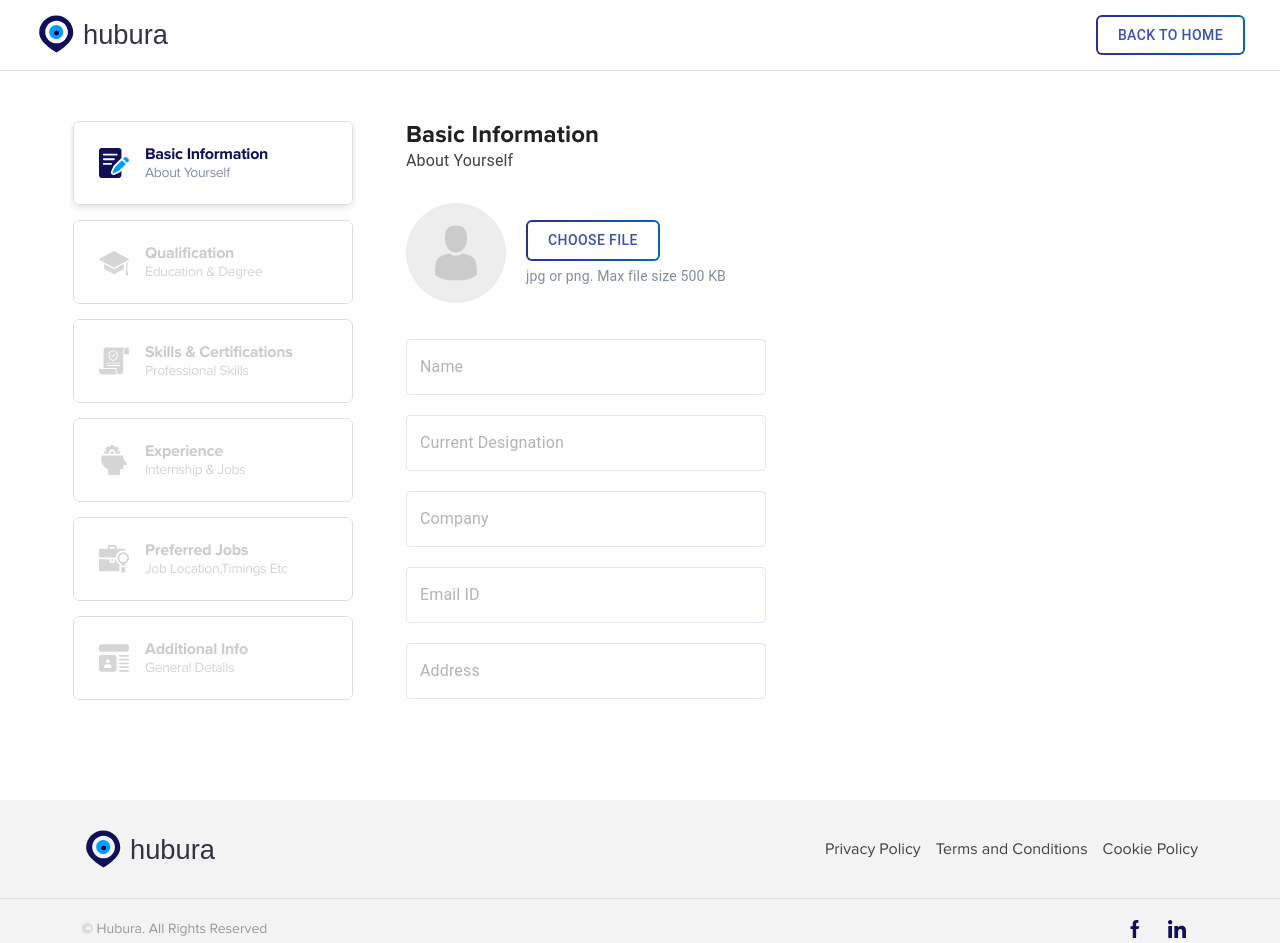
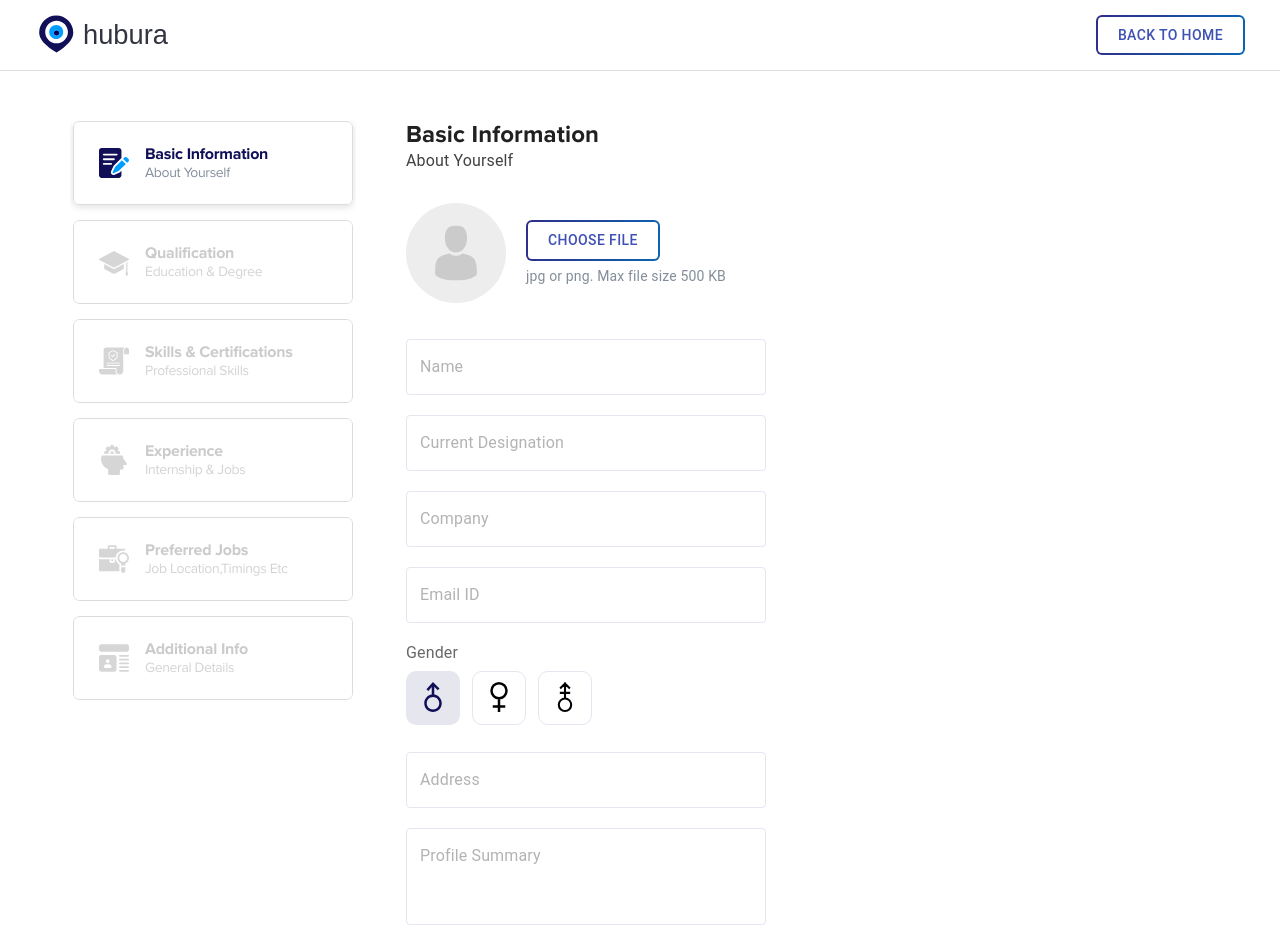
Before and after one commit to mohitgondaliya98/react-mobx-demo, a React (Create React App) app: page /add-profile in a window 1280 px wide. Shown: the top 943 px of the page. Built offline with nearby package versions, Linux system fonts and the light colour scheme.

Commit message:
added gender radio

```diff
--- a/src/assets/styles/style.css
+++ b/src/assets/styles/style.css
@@ -125,12 +125,8 @@ input[type=number]::-webkit-outer-spin-button {
 
 
 /* radio-group */
+.radio-group{ margin-bottom: 20px; }
 .radio-group label{ font-size: 16px; line-height: 20px; color: #686868; display: block; margin-bottom: 8px; }
-
-
-
-
-
 
 
 
@@ -315,7 +311,15 @@ p.colored-info{ margin: 20px 0 70px; text-align: center; padding: 30px 35px; fon
 
 .add-profile-stepper-wrapper .MuiBox-root .add-profile-tab-content .choose-profile-pic div > span{ display: block; font-size: 14px; line-height: 19px; color: #838e9b; margin-top: 6px; }
 
-.add-profile-stepper-wrapper .MuiBox-root .add-profile-tab-content .form-control, .add-profile-stepper-wrapper .MuiBox-root .add-profile-tab-content .form-control .MuiInputBase-root{ width: 360px; }
+.add-profile-stepper-wrapper .MuiBox-root .add-profile-tab-content .form-control, .add-profile-stepper-wrapper .MuiBox-root .add-profile-tab-content .form-control .MuiInputBase-root, .add-profile-stepper-wrapper .tab-main-content  .MuiButton-containedPrimary{ width: 360px; }
+.gender-toggle.MuiToggleButtonGroup-root .MuiToggleButton-root + .MuiToggleButton-root{ margin-left: 12px; }
+.gender-toggle.MuiToggleButtonGroup-root .MuiToggleButton-root { border: 1px solid #e7e4f1; border-radius: 10px; }
+.gender-toggle.MuiToggleButtonGroup-root .MuiToggleButton-root{ display: flex; justify-content: center; align-items: center; width: 54px; height: 54px; }
+.gender-toggle.MuiToggleButtonGroup-root .MuiToggleButton-root .MuiToggleButton-label{ display: flex; justify-content: center; align-items: center; position: relative; width: 54px; height: 54px; }
+.gender-toggle.MuiToggleButtonGroup-root .MuiToggleButton-root .MuiToggleButton-label img{ position: absolute; top: 11px; left: 0; right: 0; transition: all 0.2s ease-in-out; width: 30px; height: 30px; }
+.gender-toggle.MuiToggleButtonGroup-root .MuiToggleButton-root .MuiToggleButton-label .default, .gender-toggle.MuiToggleButtonGroup-root .MuiToggleButton-root.Mui-selected .MuiToggleButton-label .active, .gender-toggle.MuiToggleButtonGroup-root .MuiToggleButton-root:hover .MuiToggleButton-label .active{ opacity: 1; visibility: visible; transform: scale(1); }
+.gender-toggle.MuiToggleButtonGroup-root .MuiToggleButton-root.Mui-selected .MuiToggleButton-label .default, .gender-toggle.MuiToggleButtonGroup-root .MuiToggleButton-root:hover .MuiToggleButton-label .default, .gender-toggle.MuiToggleButtonGroup-root .MuiToggleButton-root .MuiToggleButton-label .active{ opacity: 0; visibility: hidden; transform: scale(0); }
+.gender-toggle.MuiToggleButtonGroup-root .MuiToggleButton-root.Mui-selected{ background: rgba(17, 15, 87, 0.1); border-color: transparent; }
 
 
 
--- a/src/component/profile/addProfile.tsx
+++ b/src/component/profile/addProfile.tsx
@@ -6,7 +6,7 @@ import React, { Component } from 'react'
 // import Box from '@material-ui/core/Box';
 // import  TextField from '@material-ui/core/TextField';
 import { Button, Typography, Box, Tabs, Tab, TextField, RadioGroup, Radio, FormControlLabel, } from '@material-ui/core';
-import { ToggleButtonGroup } from '@material-ui/lab';
+import { ToggleButton, ToggleButtonGroup } from '@material-ui/lab';
 
 
 interface TabPanelProps {
@@ -69,7 +69,7 @@ export default function AddProfile() {
                                         <img className="default" src={require('../../assets/images/basic-info-grey.svg').default} alt="" />
                                         <img className="active" src={require('../../assets/images/basic-info-primary.svg').default} alt="" />
                                     </i>
-                                    <p> Basic Information
+                                    <p>Basic Information
                                         <span>About Yourself</span>
                                     </p>
                                 </div>
@@ -80,7 +80,7 @@ export default function AddProfile() {
                                         <img className="default" src={require('../../assets/images/qualification-grey.svg').default} alt="" />
                                         <img className="active" src={require('../../assets/images/qualification-primary.svg').default} alt="" />
                                     </i>
-                                    <p> Qualification
+                                    <p>Qualification
                                         <span>Education &amp; Degree</span>
                                     </p>
                                 </div>
@@ -91,7 +91,7 @@ export default function AddProfile() {
                                         <img className="default" src={require('../../assets/images/skills-certifications-grey.svg').default} alt="" />
                                         <img className="active" src={require('../../assets/images/skills-certifications-primary.svg').default} alt="" />
                                     </i>
-                                    <p> Skills &amp; Certifications
+                                    <p>Skills &amp; Certifications
                                         <span>Professional Skills</span>
                                     </p>
                                 </div>
@@ -102,7 +102,7 @@ export default function AddProfile() {
                                         <img className="default" src={require('../../assets/images/experience-grey.svg').default} alt="" />
                                         <img className="active" src={require('../../assets/images/experience-primary.svg').default} alt="" />
                                     </i>
-                                    <p> Experience
+                                    <p>Experience
                                         <span>Internship &amp; Jobs</span>
                                     </p>
                                 </div>
@@ -113,7 +113,7 @@ export default function AddProfile() {
                                         <img className="default" src={require('../../assets/images/preferred-jobs-grey.svg').default} alt="" />
                                         <img className="active" src={require('../../assets/images/preferred-jobs-primary.svg').default} alt="" />
                                     </i>
-                                    <p> Preferred Jobs
+                                    <p>Preferred Jobs
                                         <span>Job location,Timings etc</span>
                                     </p>
                                 </div>
@@ -124,7 +124,7 @@ export default function AddProfile() {
                                         <img className="default" src={require('../../assets/images/additional-info-grey.svg').default} alt="" />
                                         <img className="active" src={require('../../assets/images/additional-info-primary.svg').default} alt="" />
                                     </i>
-                                    <p> Additional Info
+                                    <p>Additional Info
                                         <span>General Details</span>
                                     </p>
                                 </div>
@@ -157,30 +157,35 @@ export default function AddProfile() {
                                     <TextField className="form-control" label="Company" variant="outlined" />
                                     <TextField className="form-control" label="Email ID" variant="outlined" />
 
-                                    {/* <div className="radio-group">
+                                    <div className="radio-group">
                                         <label>Gender</label>
                                         <ToggleButtonGroup
                                             value={alignment}
                                             exclusive
                                             onChange={handleAlignment}
                                             aria-label="text alignment"
+                                            className="gender-toggle"
                                         >
-                                            <ToggleButton value="left" aria-label="left aligned">
+                                            <ToggleButton value="left" aria-label="left aligned" title="Male">
                                                 <img src={require('../../assets/images/male-black.svg').default} className="default" alt="" />
                                                 <img src={require('../../assets/images/male-primary.svg').default} className="active" alt="" />
                                             </ToggleButton>
-                                            <ToggleButton value="center" aria-label="centered">
+                                            <ToggleButton value="center" aria-label="centered aligned" title="Female">
                                                 <img src={require('../../assets/images/female-black.svg').default} className="default" alt="" />
                                                 <img src={require('../../assets/images/female-primary.svg').default} className="active" alt="" />
                                             </ToggleButton>
-                                            <ToggleButton value="right" aria-label="right aligned">
+                                            <ToggleButton value="right" aria-label="right aligned" title="Other">
                                                 <img src={require('../../assets/images/unisex-black.svg').default} className="default" alt="" />
                                                 <img src={require('../../assets/images/unisex-primary.svg').default} className="active" alt="" />
                                             </ToggleButton>
                                         </ToggleButtonGroup>
-                                    </div> */}
+                                    </div>
 
                                     <TextField className="form-control" label="Address" variant="outlined" />
+
+                                    <TextField label="Profile Summary" className="form-control" multiline rows={3} variant="outlined" />
+
+                                    <Button className="btn btn-iconic-text" variant="contained" color="primary"><span>Next</span><img className="ms-xs-2 ms-1" src={require('../../assets/images/arrow-pointing-to-right.svg').default} alt="" /></Button>
 
                                 </div>
                             </div>
@@ -188,8 +193,8 @@ export default function AddProfile() {
                         <TabPanel value={value} index={1}>
                             <div className="add-profile-tab-content">
                                 <div className="tab-title">
-                                    <h6>Basic Information</h6>
-                                    <span>About Yourself</span>
+                                    <p>Qualification</p>
+                                    <span>Education &amp; Degree</span>
                                 </div>
                                 <div className="tab-main-content">
                                     <div className="choose-profile-pic">
@@ -204,8 +209,8 @@ export default function AddProfile() {
                         <TabPanel value={value} index={2}>
                             <div className="add-profile-tab-content">
                                 <div className="tab-title">
-                                    <h6>Basic Information</h6>
-                                    <span>About Yourself</span>
+                                    <p>Skills &amp; Certifications</p>
+                                    <span>Professional Skills</span>
                                 </div>
                                 <div className="tab-main-content">
                                     <div className="choose-profile-pic">
@@ -220,8 +225,8 @@ export default function AddProfile() {
                         <TabPanel value={value} index={3}>
                             <div className="add-profile-tab-content">
                                 <div className="tab-title">
-                                    <h6>Basic Information</h6>
-                                    <span>About Yourself</span>
+                                    <p>Experience</p>
+                                    <span>Internship &amp; Jobs</span>
                                 </div>
                                 <div className="tab-main-content">
                                     <div className="choose-profile-pic">
@@ -236,8 +241,8 @@ export default function AddProfile() {
                         <TabPanel value={value} index={4}>
                             <div className="add-profile-tab-content">
                                 <div className="tab-title">
-                                    <h6>Basic Information</h6>
-                                    <span>About Yourself</span>
+                                    <p>Preferred Jobs</p>
+                                    <span>Job location,Timings etc</span>
                                 </div>
                                 <div className="tab-main-content">
                                     <div className="choose-profile-pic">
@@ -252,8 +257,8 @@ export default function AddProfile() {
                         <TabPanel value={value} index={5}>
                             <div className="add-profile-tab-content">
                                 <div className="tab-title">
-                                    <h6>Basic Information</h6>
-                                    <span>About Yourself</span>
+                                    <p>Additional Info</p>
+                                    <span>General Details</span>
                                 </div>
                                 <div className="tab-main-content">
                                     <div className="choose-profile-pic">
```
Also changed, not shown: 1 other file (tests, documents, lock files or other folders).
